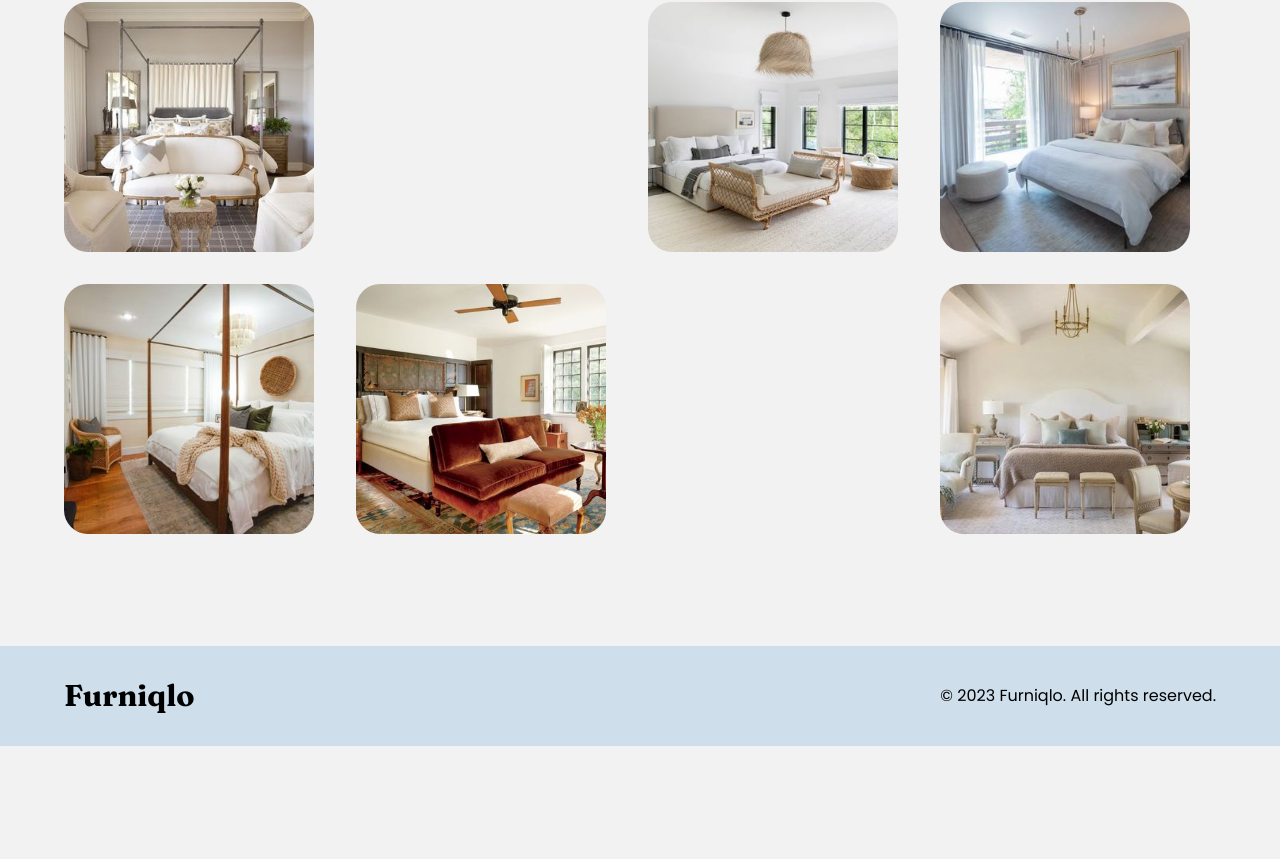
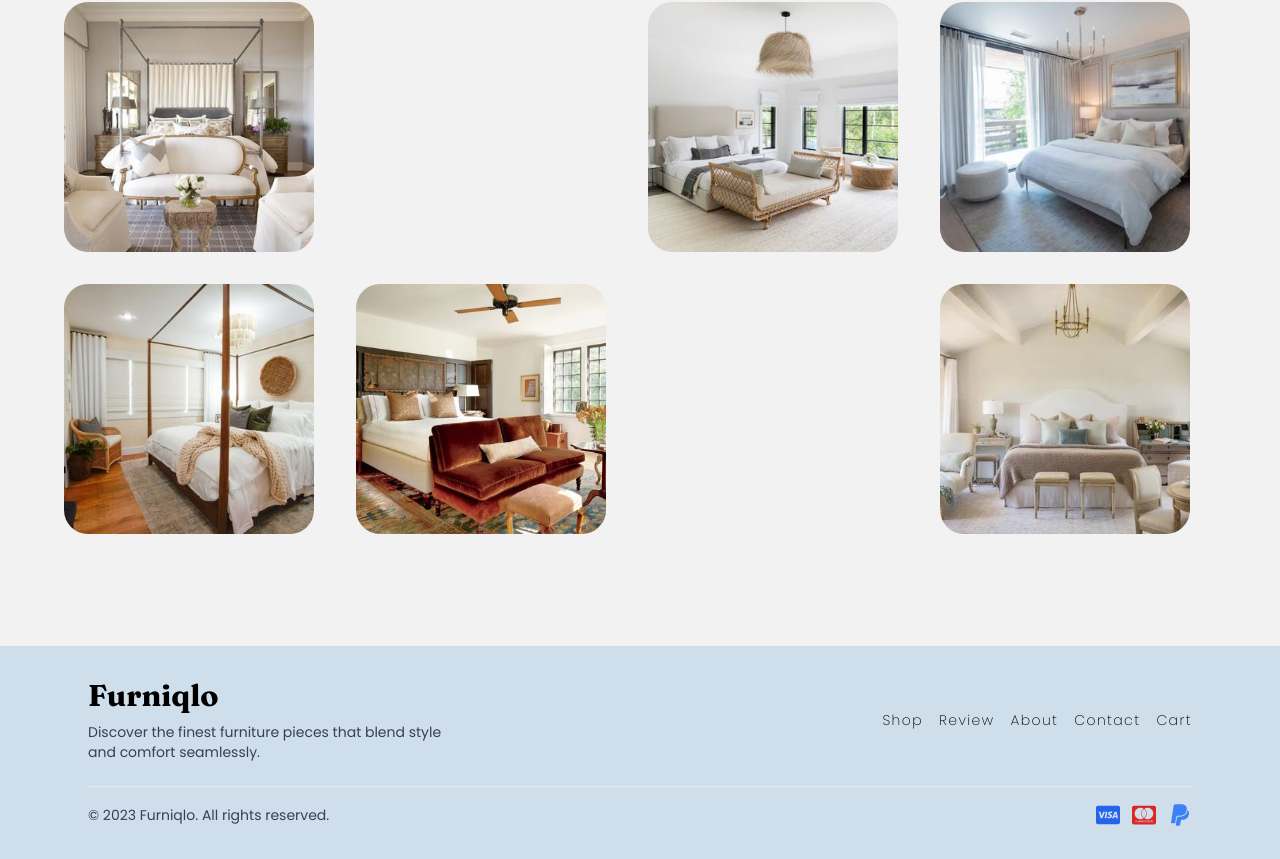
Before and after one commit to Rahmankhattak711/eCommerce-website, a Next.js app: page / in a window 1280 px wide. Shown: the part 4851-5710 px from the top of the page. Before the commit the page ends 5597 px from the top, so only its background shows below. Built offline with nearby package versions, Linux system fonts and the light colour scheme.

Commit message:
modify footer

```diff
--- a/src/app/components/Footer.tsx
+++ b/src/app/components/Footer.tsx
@@ -1,12 +1,48 @@
+import Link from "next/link";
 import React from "react";
+import { FaCcVisa, FaCcMastercard, FaPaypal } from "react-icons/fa";
 
 export default function Footer() {
   return (
     <section className="bg-[#CEDEEB] py-8">
-      <div className="container md:!max-w-full">
-        <div className="flex justify-between items-center">
-          <h1 className="text-xl md:text-3xl font-bold">Furniqlo</h1>
-          <p className="font-poppins md:text-base text-xs">© 2023 Furniqlo. All rights reserved.</p>
+      <div className="container mx-auto px-6 md:max-w-6xl">
+        <div className="flex flex-col md:flex-row justify-between items-center text-center md:text-left">
+          <div>
+            <h1 className="text-2xl md:text-3xl font-bold">Furniqlo</h1>
+            <p className="mt-2 text-sm text-gray-700 font-poppins md:w-96">
+              Discover the finest furniture pieces that blend style and comfort
+              seamlessly.
+            </p>
+          </div>
+
+          <div className="flex flex-wrap justify-center md:justify-start space-x-4 mt-4 text-sm md:mt-0 font-poppins">
+            <Link href="/shop" className="linkStyle">
+              Shop
+            </Link>
+            <Link href="/review" className="linkStyle">
+              Review
+            </Link>
+            <Link href="/about" className="linkStyle">
+              About
+            </Link>
+            <Link href="/contact" className="linkStyle">
+              Contact
+            </Link>
+            <Link href="/cart" className="linkStyle">
+              Cart
+            </Link>
+          </div>
+        </div>
+
+        <div className="flex flex-col md:flex-row justify-between items-center mt-6 border-t pt-4">
+          <p className="font-poppins text-sm text-gray-700">
+            © 2023 Furniqlo. All rights reserved.
+          </p>
+          <div className="flex space-x-3 mt-3 md:mt-0">
+            <FaCcVisa className="text-blue-600 text-2xl" />
+            <FaCcMastercard className="text-red-600 text-2xl" />
+            <FaPaypal className="text-blue-500 text-2xl" />
+          </div>
         </div>
       </div>
     </section>
```
